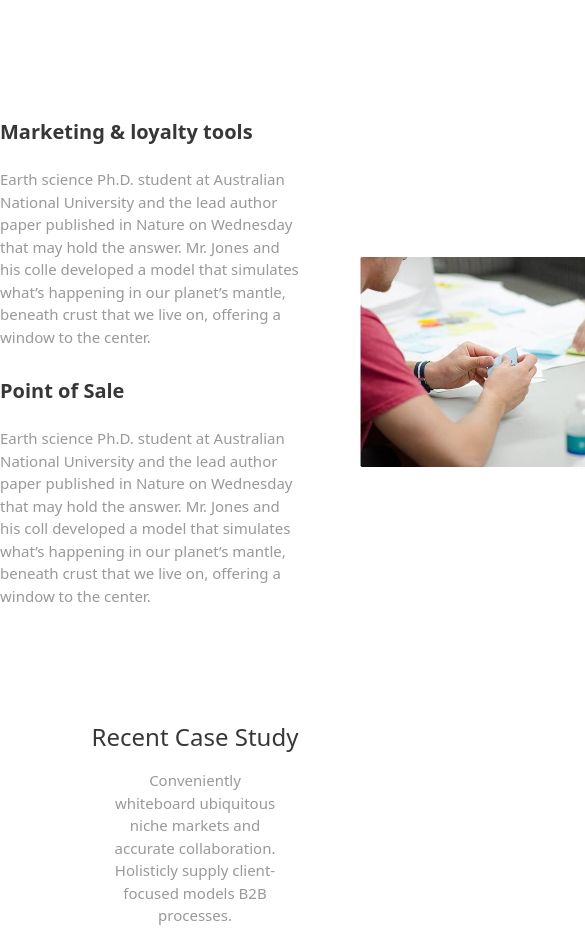
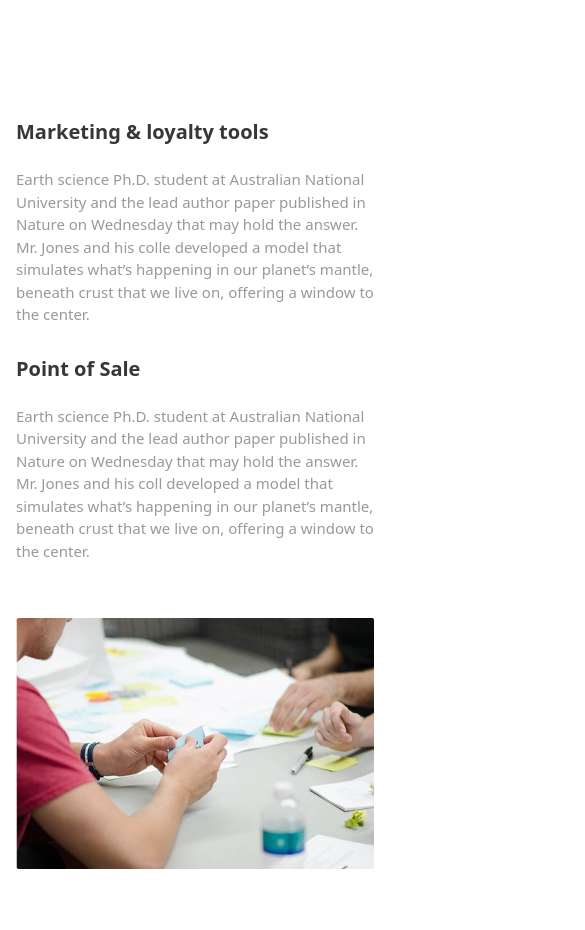
Before and after one commit to shishirrahman00/traffic-tailwind, a website: page service-details.html in a window 390 px wide. Shown: the part 1504-2434 px from the top of the page, 585 px wide, since content can reach past the window. Drawn offline with nearby package versions, Linux system fonts and the light colour scheme.

Commit message:
Added service details full responsive

```diff
--- a/service-details.html
+++ b/service-details.html
@@ -149,16 +149,20 @@
     <!-- ABOUT-US-SECTION-END -->
 
     <!-- HOW-IT-WORKS-SECTION-START -->
-    <div class="pb-[112px]">
+    <div class="pb-[112px] px-4 md:px-7 xl:px-0">
       <div class="container mx-auto">
-        <div class="grid grid-cols-12 items-center gap-x-[60px]">
-          <div class="col-start-1 col-end-7">
+        <div
+          class="grid grid-cols-12 items-center md:gap-x-[40px] lg:gap-x-[60px]"
+        >
+          <div class="col-start-1 col-end-13 md:col-start-1 md:col-end-7">
             <div>
               <div class="mb-7">
                 <h3 class="text-[20px] text-[#373737] font-bold mb-[21px]">
                   Marketing & loyalty tools
                 </h3>
-                <p class="text-[15px] text-[#999999] font-light">
+                <p
+                  class="text-[15px] text-[#999999] font-light md:line-clamp-4 lg:line-clamp-none"
+                >
                   Earth science Ph.D. student at Australian National University
                   and the lead author paper published in Nature on Wednesday
                   that may hold the answer. Mr. Jones and his colle developed a
@@ -167,11 +171,13 @@
                   center.
                 </p>
               </div>
-              <div>
+              <div class="mb-14 md:mb-0">
                 <h3 class="text-[20px] text-[#373737] font-bold mb-[21px]">
                   Point of Sale
                 </h3>
-                <p class="text-[15px] text-[#999999] font-light">
+                <p
+                  class="text-[15px] text-[#999999] font-light md:line-clamp-4 lg:line-clamp-none"
+                >
                   Earth science Ph.D. student at Australian National University
                   and the lead author paper published in Nature on Wednesday
                   that may hold the answer. Mr. Jones and his coll developed a
@@ -182,12 +188,11 @@
               </div>
             </div>
           </div>
-          <div class="col-start-7 col-end-13">
+          <div class="col-start-1 col-end-13 md:col-start-7 md:col-end-13">
             <div>
               <img
                 src="./assets/img/Service-details-how-it-works-banner.jpg"
                 alt="photo"
-                class="size-full"
               />
             </div>
           </div>
```
Also changed, not shown: assets/css/output.css.
